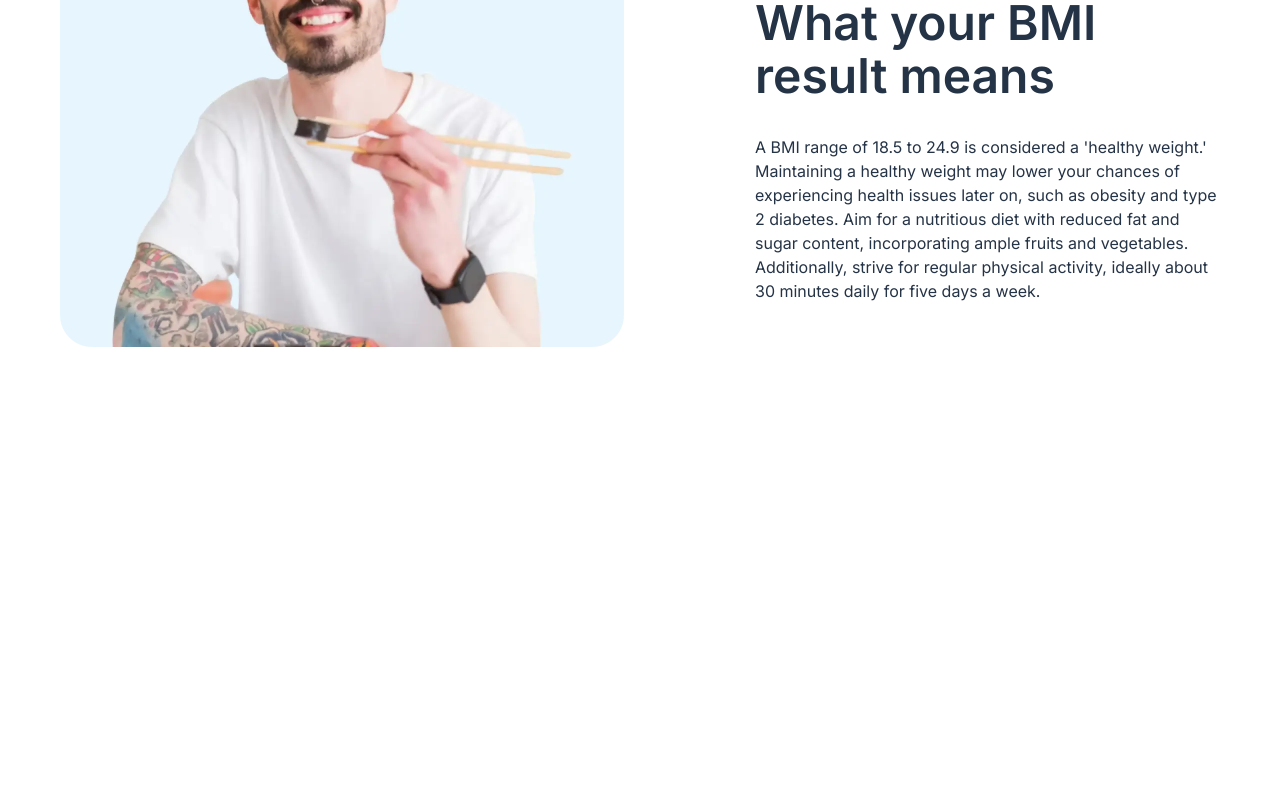
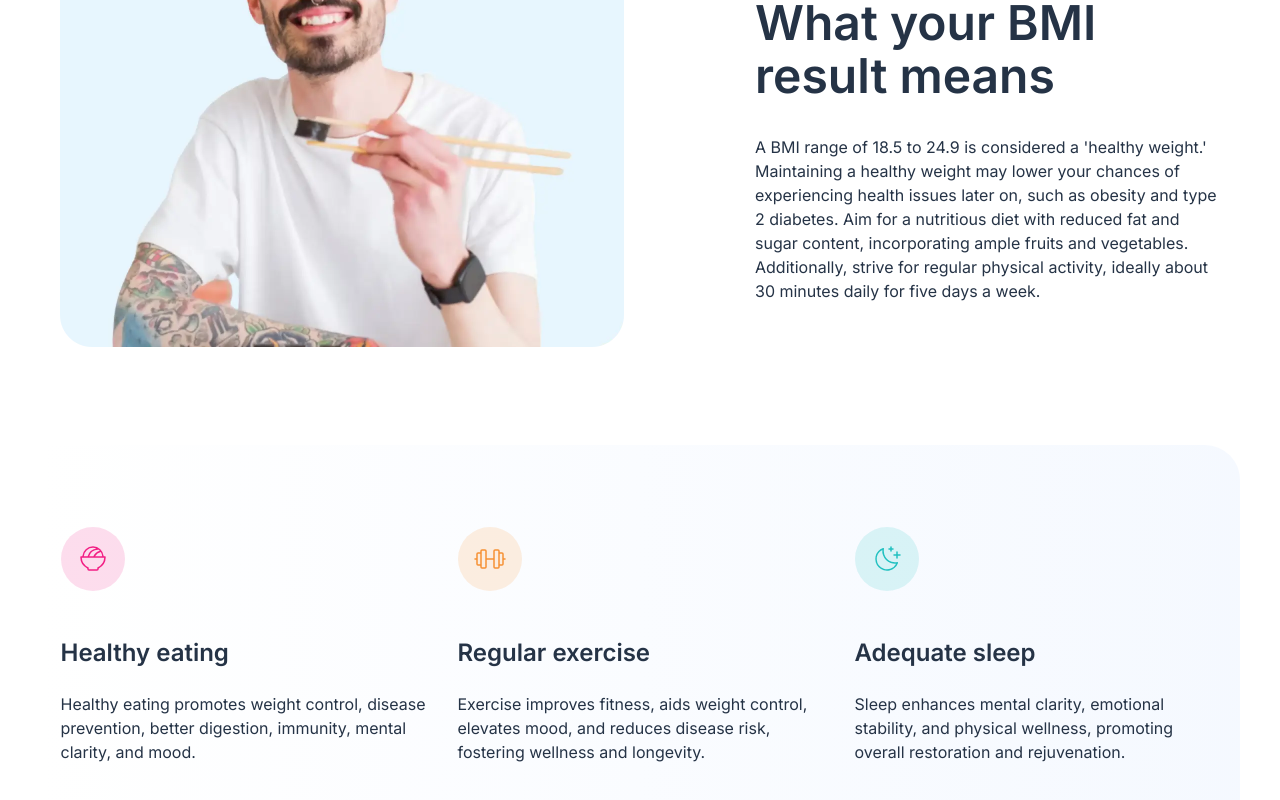
Before and after one commit to kobyrthr/bmi-calculator, a Next.js app: page / in a window 1280 px wide. Shown: the part 1056-1856 px from the top of the page. Before the commit the page ends 1491 px from the top, so only its background shows below. Built offline with nearby package versions, Linux system fonts and the light colour scheme.

Commit message:
add tips section

```diff
--- a/src/app/page.jsx
+++ b/src/app/page.jsx
@@ -6,6 +6,7 @@ import Image from 'next/image';
 import { useRouter } from 'next/navigation';
 import HeroSection from '@/components/ui/hero-section';
 import BMIResultSection from '@/components/ui/bmi-result-section';
+import TipsSection from '@/components/ui/tips-section';
 
 export default function Home() {
   const router = useRouter();
@@ -39,6 +40,7 @@ export default function Home() {
     <div className="flex flex-col">
       <HeroSection />
       <BMIResultSection />
+      <TipsSection />
     </div>
   );
 }
--- /dev/null
+++ b/src/components/ui/tips-section.jsx
@@ -0,0 +1,52 @@
+import React from 'react';
+import IconEating from '@/../public/assets/images/icon-eating.svg';
+import IconExercise from '@/../public/assets/images/icon-exercise.svg';
+import IconSleep from '@/../public/assets/images/icon-sleep.svg';
+import Image from 'next/image';
+import { Typography } from './typography';
+
+const TipsSection = () => {
+  const tips = [
+    {
+      id: 1,
+      icon: IconEating,
+      title: 'Healthy eating',
+      description:
+        'Healthy eating promotes weight control, disease prevention, better digestion, immunity, mental clarity, and mood.',
+    },
+    {
+      id: 2,
+      icon: IconExercise,
+      title: 'Regular exercise',
+      description:
+        'Exercise improves fitness, aids weight control, elevates mood, and reduces disease risk, fostering wellness and longevity.',
+    },
+    {
+      id: 3,
+      icon: IconSleep,
+      title: 'Adequate sleep',
+      description:
+        'Sleep enhances mental clarity, emotional stability, and physical wellness, promoting overall restoration and rejuvenation.',
+    },
+  ];
+
+  return (
+    <section className="flex flex-col items-center justify-center w-full relative px-10 py-2.5">
+      <div className="flex py-20.5 items-center justify-center gap-8 bg-linear-to-r from-white to-gradient-2/25 rounded-r-[35px] w-full">
+        {tips.map((item) => (
+          <div key={item.id} className="max-w-[365px]">
+            <Image src={item.icon} alt="icon-eating" height={64} width={64} />
+            <Typography type="preset-4" className="mt-12">
+              {item.title}
+            </Typography>
+            <Typography type="preset-6" className="font-normal mt-6">
+              {item.description}
+            </Typography>
+          </div>
+        ))}
+      </div>
+    </section>
+  );
+};
+
+export default TipsSection;
```
